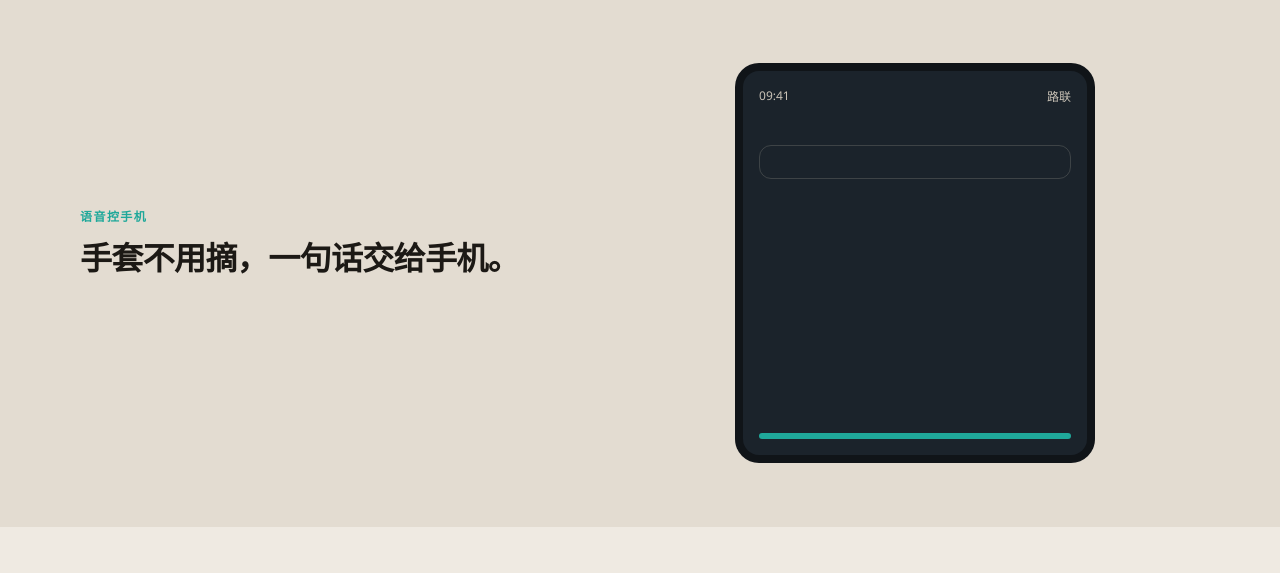
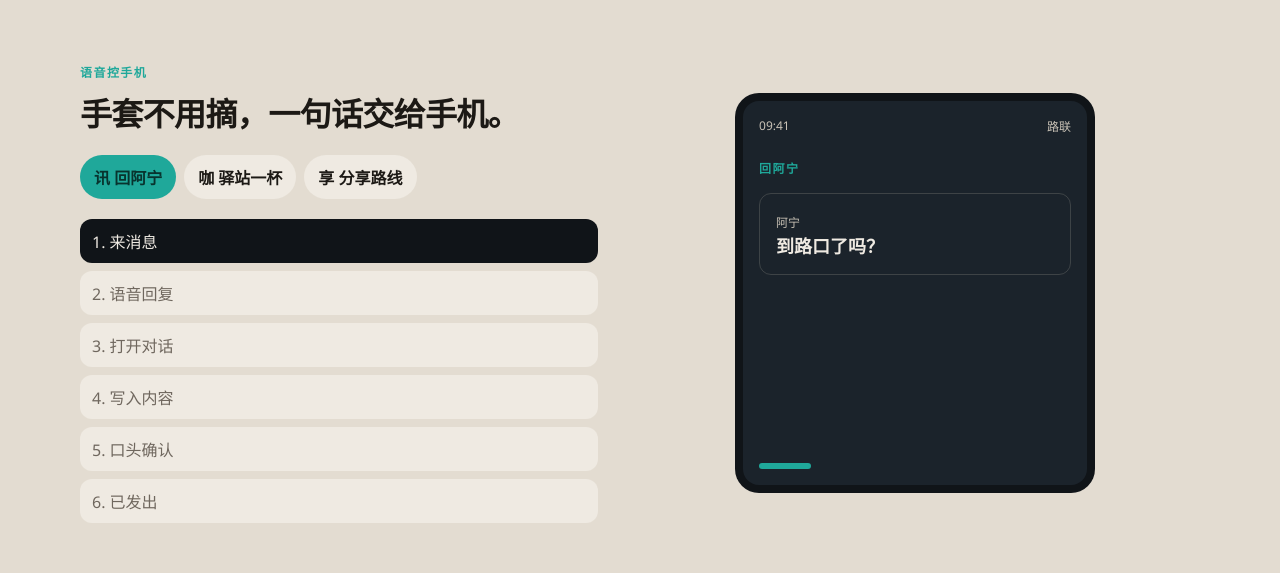
Before and after one commit to 206758633-sudo/roadlink-proposal, a plain HTML site: page index.html in a window 1280 px wide. Shown: the part 1080-1653 px from the top of the page. Drawn offline with Linux system fonts and the light colour scheme.

Commit message:
Publish the ROADLINK visual demo to GitHub Pages

```diff
--- a/index.html
+++ b/index.html
@@ -176,9 +176,9 @@ const cue=[
 ];
 const parts=[["光学贴膜","Optic film","¥68","贴在现有镜片内侧","Sticks inside the visor you own"],["微型投影","Micro projector","¥96","头盔通电后才亮","Lights only when the helmet is on"],["取电模块","Power tap","¥28","不改盔体线路","No rewiring the shell"],["磁吸框","Magnetic frame","¥36","停车可揭下来","Lifts off when you stop"]];
 const jobs=[
- {m:"讯",t:["回阿宁","Reply Anning"],s:[["来消息","Message"],["语音回复","Say it"],["打开对话","Open chat"],["写入内容","Type"],["口头确认","Confirm"],["已发出","Sent"]],c:[[[“阿宁","Anning"],["到路口了吗？","At the junction yet?"]],[["你说","You"],["还有八分钟。","Eight minutes."]],[["路联","ROADLINK"],["正在打开和阿宁的对话","Opening the chat with Anning"]],[["草稿","Draft"],["还有八分钟","Eight minutes"]],[["确认","Confirm"],["发给阿宁？","Send to Anning?"]],[["已发出","Sent"],["阿宁已读","Anning read it"]]]},
- {m:"咖",t:["驿站一杯","A stop coffee"],s:[["你说一句","You say it"],["匹配驿站","Match a stop"],["确认饮品","Confirm"],["取餐码","Pickup"]],c:[[[“你说","You"],["前方驿站来杯热美式","Hot americano at the next stop"]],[["松林驿站","Pine stop"],["顺路 2.4 km","2.4 km ahead"]],[["热美式","Americano"],["¥18 · 说「下单」","¥18 · say order"]],[["取餐码 R14","Code R14"],["到店不用掏手机","No phone at the counter"]]]},
- {m:"享",t:["分享路线","Share the route"],s:[["你说一句","You say it"],["生成路线卡","Make the card"],["发到车队","Send"],["有人回了","Reply in"]],c:[[[“你说","You"],["把今天分享给车队","Share today with the crew"]],[["今日路线","Today"],["城郊 → 松林观景台 · 42 km","Edge to pine lookout · 42 km"]],[["山路车队","Hill crew"],["等待发出","Ready to send"]],[["苏晚","Su Wan"],["这条弯我熟。","I know these bends."]]]}
+ {m:"讯",t:["回阿宁","Reply Anning"],s:[["来消息","Message"],["语音回复","Say it"],["打开对话","Open chat"],["写入内容","Type"],["口头确认","Confirm"],["已发出","Sent"]],c:[[["阿宁","Anning"],["到路口了吗？","At the junction yet?"]],[["你说","You"],["还有八分钟。","Eight minutes."]],[["路联","ROADLINK"],["正在打开和阿宁的对话","Opening the chat with Anning"]],[["草稿","Draft"],["还有八分钟","Eight minutes"]],[["确认","Confirm"],["发给阿宁？","Send to Anning?"]],[["已发出","Sent"],["阿宁已读","Anning read it"]]]},
+ {m:"咖",t:["驿站一杯","A stop coffee"],s:[["你说一句","You say it"],["匹配驿站","Match a stop"],["确认饮品","Confirm"],["取餐码","Pickup"]],c:[[["你说","You"],["前方驿站来杯热美式","Hot americano at the next stop"]],[["松林驿站","Pine stop"],["顺路 2.4 km","2.4 km ahead"]],[["热美式","Americano"],["¥18 · 说「下单」","¥18 · say order"]],[["取餐码 R14","Code R14"],["到店不用掏手机","No phone at the counter"]]]},
+ {m:"享",t:["分享路线","Share the route"],s:[["你说一句","You say it"],["生成路线卡","Make the card"],["发到车队","Send"],["有人回了","Reply in"]],c:[[["你说","You"],["把今天分享给车队","Share today with the crew"]],[["今日路线","Today"],["城郊 → 松林观景台 · 42 km","Edge to pine lookout · 42 km"]],[["山路车队","Hill crew"],["等待发出","Ready to send"]],[["苏晚","Su Wan"],["这条弯我熟。","I know these bends."]]]}
 ];
 const crew=[["碰面","Meet","面对面，口令四零七一。","Face to face. Code four zero seven one.","口令 4071","Code 4071"],["建队","Form","四个人输入同一组数字。","Four riders enter the same digits.","1 / 4","1 / 4"],["人齐","Full","阿宁、苏晚、老周都到了。","Anning, Su Wan and Zhou are in.","4 人","4 riders"],["出发","Roll","去松林观景台，四十二公里。","Pine lookout, forty-two kilometers.","42 km","42 km"],["前车标记","Lead mark","阿宁标了前方落叶，三百米。","Anning marked leaves, three hundred meters.","落叶 300 m","Leaves 300 m"],["有人落后","Gap","老周落后一点一公里，已提醒领队。","Zhou is 1.1 km back. The lead is told.","老周 1.1 km","Zhou 1.1 km"],["约集合","Meet point","山脚加油站已同步给全队。","The foothill station is on every screen.","山脚加油站","Foothill stop"],["到了","There","观景台打卡，四十二公里记进路书。","Lookout checked in. Forty-two kilometers logged.","已到达","Arrived"]];
 const lays=[{id:"turn",n:["转向大字","Turn type"],b:"300",u:"m",h:["只留下一处弯","Only the next bend"]},{id:"grade",n:["坡度条","Grade bar"],b:"6.2",u:"%",h:["爬坡时字号加大","Type grows on the climb"]},{id:"crew",n:["队距点","Crew gap"],b:"90",u:"m",h:["只显示前车和后车","Rider ahead and behind"]},{id:"clock",n:["集合倒计时","Meet clock"],b:"08",u:"min",h:["全队看到同一个时间","One clock for the crew"]},{id:"gap",n:["车距预警","Following gap"],b:"6",u:"m",h:["太近时条屏变红","Bar turns red when close"]},{id:"alt",n:["海拔细线","Altitude line"],b:"640",u:"m",h:["一条细线，不挡视线","A thin line, not a dial"]}];
```
